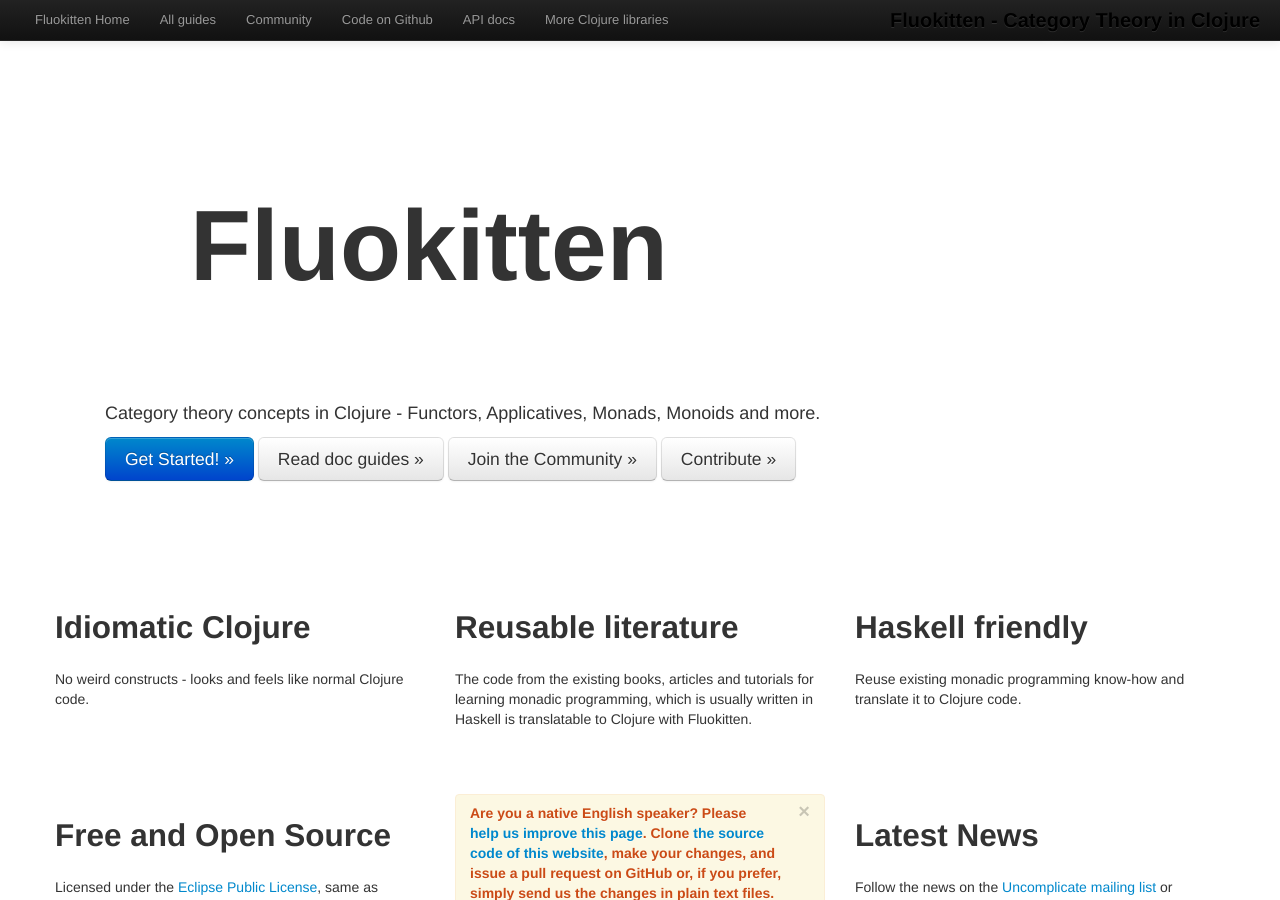
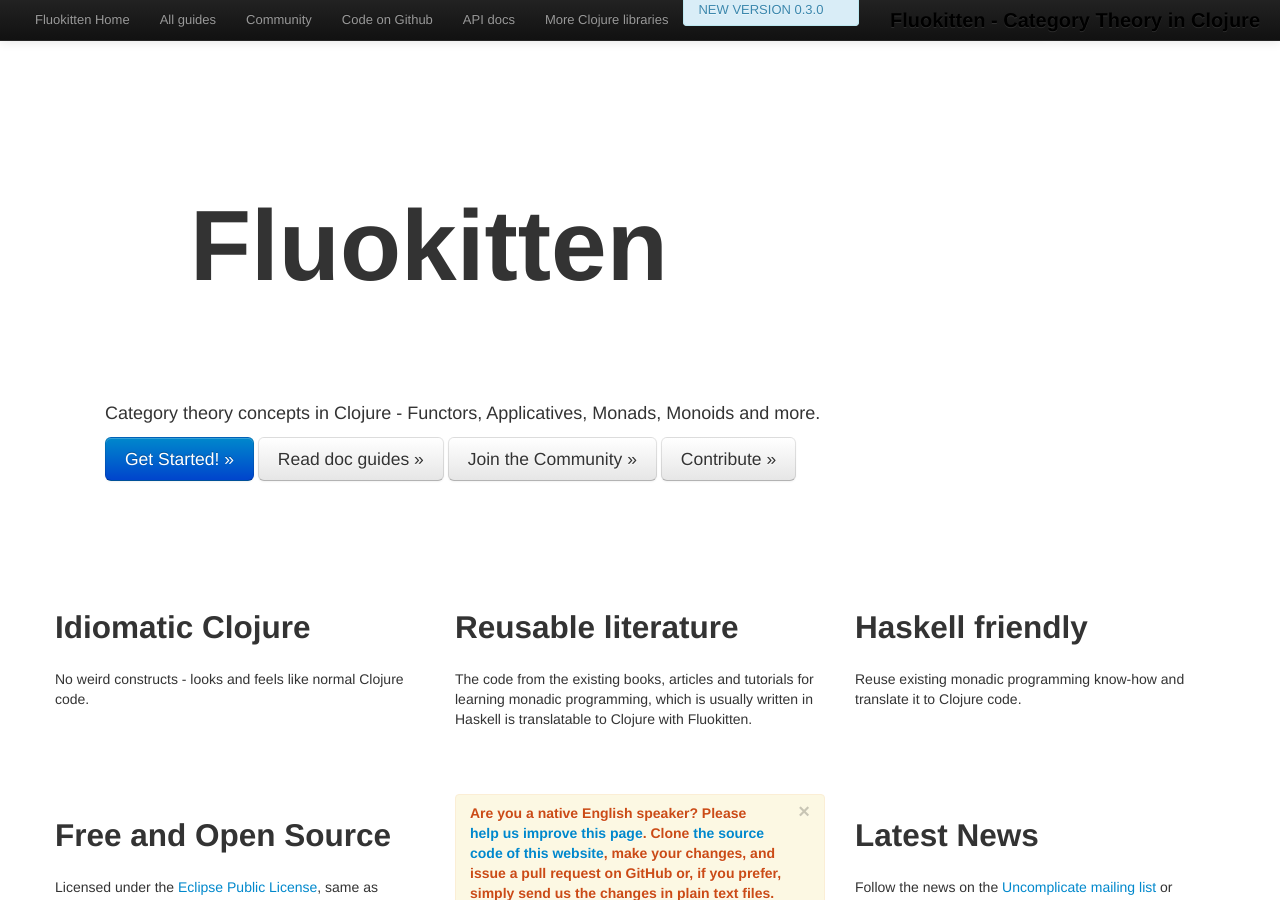
Before and after one commit to uncomplicate/fluokitten, a Jekyll site: the page built from index.html, in a window 1280 px wide and 900 px high. Built offline with Jekyll 4.4.1, drawn with Linux system fonts in a browser that asks for light colours; some web fonts are replaced; Markdown is read by kramdown in place of the engine named in the settings.

Commit message:
Added the version alert to the navbar.

```diff
--- a/_layouts/article.html
+++ b/_layouts/article.html
@@ -59,6 +59,11 @@
               <li>
                 <a href='http://uncomplicate.org'>More Clojure libraries</a>
               </li>
+              <li>
+                <span class='alert alert-info'
+                  <strong>NEW VERSION 0.3.0</strong>
+                </span>
+              </li>
             </ul>
           </div>
         </div>
--- a/_layouts/default.html
+++ b/_layouts/default.html
@@ -62,6 +62,11 @@
               <li>
                 <a href='http://uncomplicate.org'>More Clojure libraries</a>
               </li>
+              <li>
+                <span class='alert alert-info'
+                  <strong>NEW VERSION 0.3.0</strong>
+                </span>
+              </li>
             </ul>
           </div>
         </div>
```
